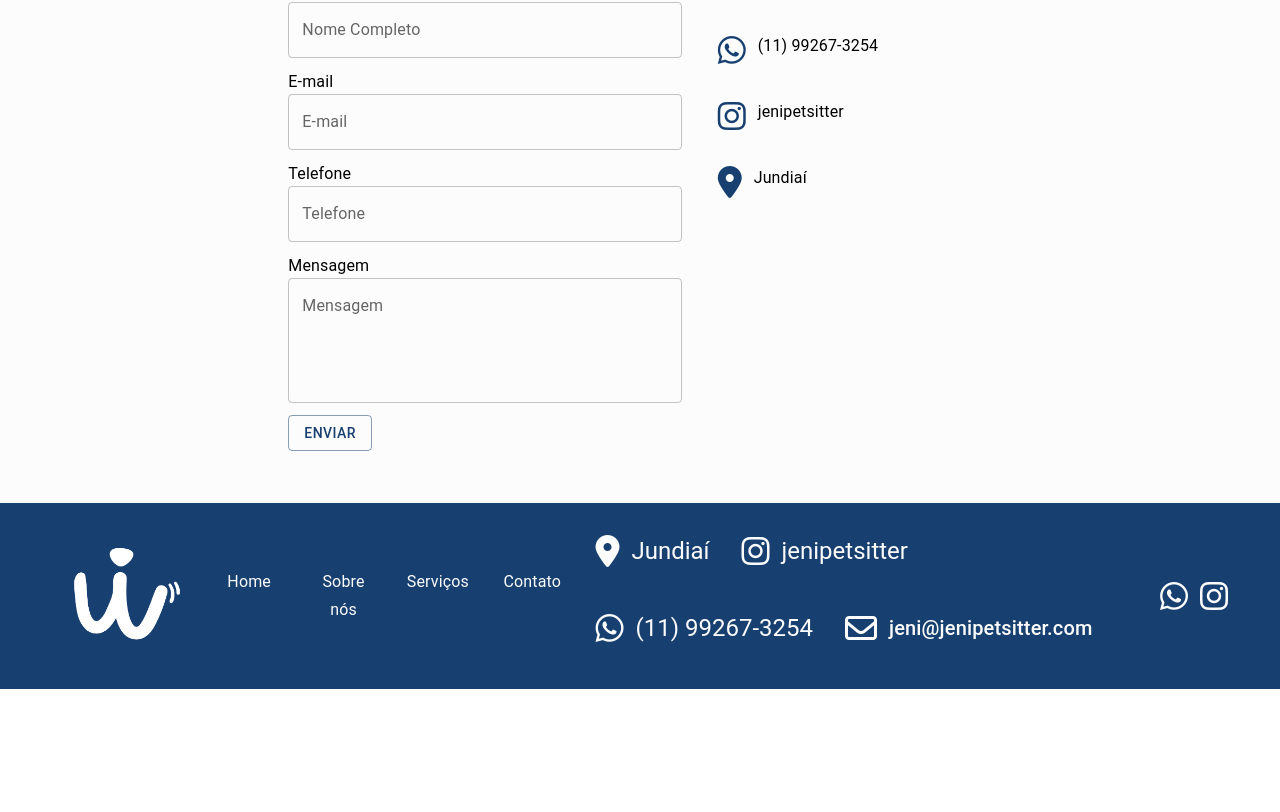
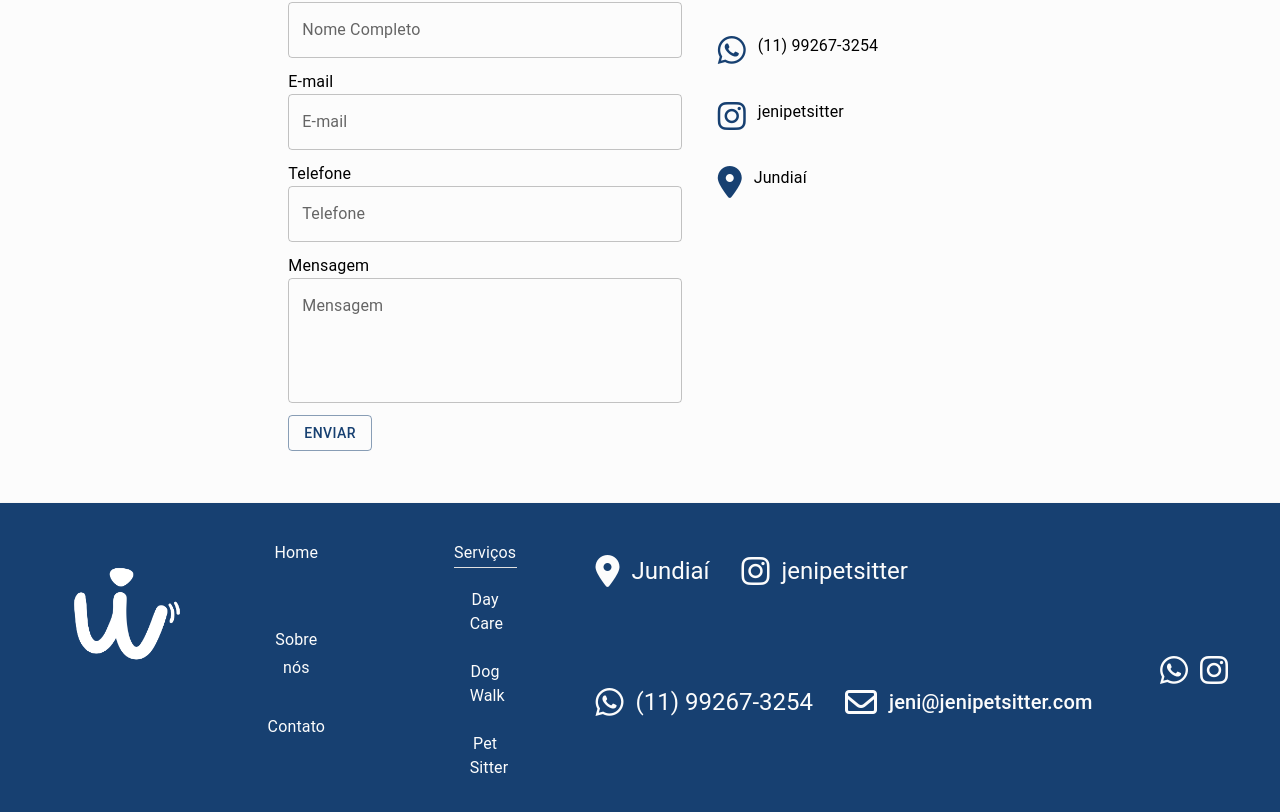
Before and after one commit to antunis13/pet-sitter, a Next.js app: page /contact in a window 1280 px wide. Shown: the part 1552-2364 px from the top of the page. Before the commit the page ends 2241 px from the top, so only its background shows below. Built offline with nearby package versions, Linux system fonts and the light colour scheme.

Commit message:
adding service links to the footer + adding hover

```diff
--- a/src/components/Components.module.css
+++ b/src/components/Components.module.css
@@ -13,6 +13,10 @@
 /*HEADER*/
 
 /*FOOTER*/
+.imageLogo{
+    width: 150px;
+    height: 150px;
+}
 .footer{
     border-radius: 0;
 }
@@ -63,6 +67,13 @@
         display: flex;
     }
 
+    .imageLogo{
+        width: 300px;
+        height: 300px;
+        margin-top: 30px;
+        margin-left: 35px;
+    }
+
     .gridLinks{
         display: none;
     }
@@ -76,3 +87,12 @@
         display: none ;
     }
 }
+
+@media(max-width: 360px){
+    .imageLogo{
+        width: 230px;
+        height: 230px;
+        margin-top: 40px;
+        margin-left: 25px;
+    }
+}
--- a/src/components/Footer/Footer.styles.jsx
+++ b/src/components/Footer/Footer.styles.jsx
@@ -1,12 +1,12 @@
-
-import Image from 'next/image'
 
 import {
     Box,
     Container,
     Grid,
     Typography,
-    Paper
+    Paper,
+    ListItemText,
+    ListItem
 } from "@mui/material"
 
 import {styled} from '@mui/material/styles'
@@ -30,34 +30,38 @@ const GridLinks = styled(Grid)({
     flexWrap: 'nowrap'
 })
 
+const VerticalGrid = styled(Grid)({
+    display: 'flex',
+    flexDirection: 'column',
+    justifyContent: 'space-around',
+})
+
+const StyledListItem = styled(ListItem)({
+    textAlign: 'center',
+})
+
+const StyledListItemTxt = styled(ListItemText)`
+    color: ${(props) => props.theme.palette.primary.main};
+    transition: ease 500ms;
+    &:hover{
+        color: ${(props) => props.theme.palette.primary.pink};
+    }
+
+`
+
 const ContainerFot = styled(Container)`
     display: flex;
     justify-content: 'center';
     align-self: 'center';
+    margin-top: 20px;
 
 `
 
-const ImageLogo = styled(Image)`
-    width: 150px;
-    height: 150px;
-
-    @media(max-width: 780px){
-        width: 300px;
-        height: 300px;
-        margin-top: 30px;
-        margin-left: 35px;
-    }
-
-    @media(max-width: 360px){
-        width: 230px;
-        height: 230px;
-        margin-top: 40px;
-        margin-left: 25px;
-    }
-
-`
 
 const TypographyStyle = styled(Typography)`
+    color: ${(props) => props.theme.palette.primary.main};
+    transition: ease 500ms;
+
     &:hover{
         color:  ${(props) => props.theme.palette.primary.pink};
     }
@@ -78,8 +82,10 @@ export{
     StyledPaper,
     GridLinks,
     ContainerFot,
-    ImageLogo,
     TypographyStyle,
     ContactBox,
-    ContactTyp
+    ContactTyp,
+    VerticalGrid,
+    StyledListItem,
+    StyledListItemTxt,
 }
--- a/src/components/Footer/index.jsx
+++ b/src/components/Footer/index.jsx
@@ -1,8 +1,11 @@
 import Link from 'next/link'
+import Image from 'next/image'
 
 import {
     Box,
     Grid,
+    List,
+    Divider,
 } from "@mui/material"
 
 import logoJeni from '../../public/images/Logotipo_Jeni-18.png'
@@ -13,10 +16,12 @@ import {
     StyledPaper,
     GridLinks,
     ContainerFot,
-    ImageLogo,
     TypographyStyle,
     ContactBox,
-    ContactTyp
+    ContactTyp,
+    VerticalGrid,
+    StyledListItemTxt,
+    StyledListItem
 } from './Footer.styles'
 
 import style from '../Components.module.css'
@@ -32,10 +37,13 @@ const Footer = () =>{
                     display='block'
                 >
                     <Grid item xs={2} sm={2} md={2} lg={2} xl={3} >
-                        <ImageLogo
+                        <Link href='/' passHref>
+                            <Image
                                 alt='Logo'
                                 src={logoJeni}
+                                className={style.imageLogo}
                             />
+                        </Link>
                     </Grid>
 
                 </Grid>
@@ -47,41 +55,67 @@ const Footer = () =>{
                         alignContent='center'
                         className={style.pagesLinks}
                     >
-
-                        <Grid item xs={6} sm={2} md={2} lg={2} xl={3} >
+                       <VerticalGrid item xs={6} sm={2} md={2} lg={2} xl={3}>
+                            <Grid item xs={12} sm={12} md={12} lg={12} xl={12} >
                                 <Box textAlign='center'>
                                 <Link href='/' passHref>
-                                    <TypographyStyle variant='subtitle1' color='primary.main'>
+                                        <TypographyStyle variant='subtitle1'>
                                             Home
                                         </TypographyStyle>
                                 </Link>
                                 </Box>
                             </Grid>
-                        <Grid item xs={6} sm={2} md={2} lg={2} xl={3} >
+                            <Grid item xs={12} sm={12} md={12} lg={12} xl={12} >
                                 <Box textAlign='center'>
                                 <Link href='/about' passHref>
-                                <TypographyStyle variant='subtitle1' color='primary.main'>
+                                    <TypographyStyle variant='subtitle1'>
                                         Sobre nós
                                     </TypographyStyle>
                                 </Link>
                                 </Box>
                             </Grid>
-                        <Grid item xs={6} sm={2} md={2} lg={2} xl={3} >
+                            <Grid item xs={12} sm={12} md={12} lg={12} xl={12}>
                                 <Box textAlign='center'>
-                            <Link href='/services' passHref>
-                                <TypographyStyle variant='subtitle1' color='primary.main'>
-                                    Serviços
+                                <Link href='/contact' passHref>
+                                    <TypographyStyle variant='subtitle1'>
+                                        Contato
                                     </TypographyStyle>
                                 </Link>
                                 </Box>
                             </Grid>
-                        <Grid item xs={6} sm={2} md={2} lg={2} xl={3}>
+                        </VerticalGrid>
+
+                        <Grid item xs={6} sm={2} md={2} lg={2} xl={3} >
                             <Box textAlign='center'>
-                            <Link href='/contact' passHref>
-                                <TypographyStyle variant='subtitle1' color='primary.main'>
-                                    Contato
+                                <TypographyStyle variant='subtitle1'>
+                                    Serviços
                                 </TypographyStyle>
+                                <Divider color='white' />
+                                <List>
+                                    <Link href='/services/dayCare' passHref>
+                                        <StyledListItem>
+                                                <StyledListItemTxt
+                                                primary="Day Care"
+                                                />
+                                        </StyledListItem>
                                     </Link>
+                                    <Link href='/services/dogWalk' passHref>
+                                        <StyledListItem>
+                                                <StyledListItemTxt
+                                                    primary="Dog Walk"
+                                                />
+                                        </StyledListItem>
+                                    </Link>
+                                    <Link href='/services/petSitter' passHref>
+                                        <StyledListItem>
+                                                <StyledListItemTxt
+                                                    primary="Pet Sitter"
+                                                />
+                                        </StyledListItem>
+                                    </Link>
+                                </List>
+
+
                             </Box>
                         </Grid>
                     </Grid>
```
Also changed, not shown: src/pages/services/dayCare.jsx (+5 -5 lines), src/pages/services/dogWalk.jsx (+5 -5 lines), src/pages/services/jeniSpace.jsx (+5 -5 lines), src/pages/services/petSitter.jsx (+5 -5 lines). Lines whose indentation alone changed are shown as unchanged.
